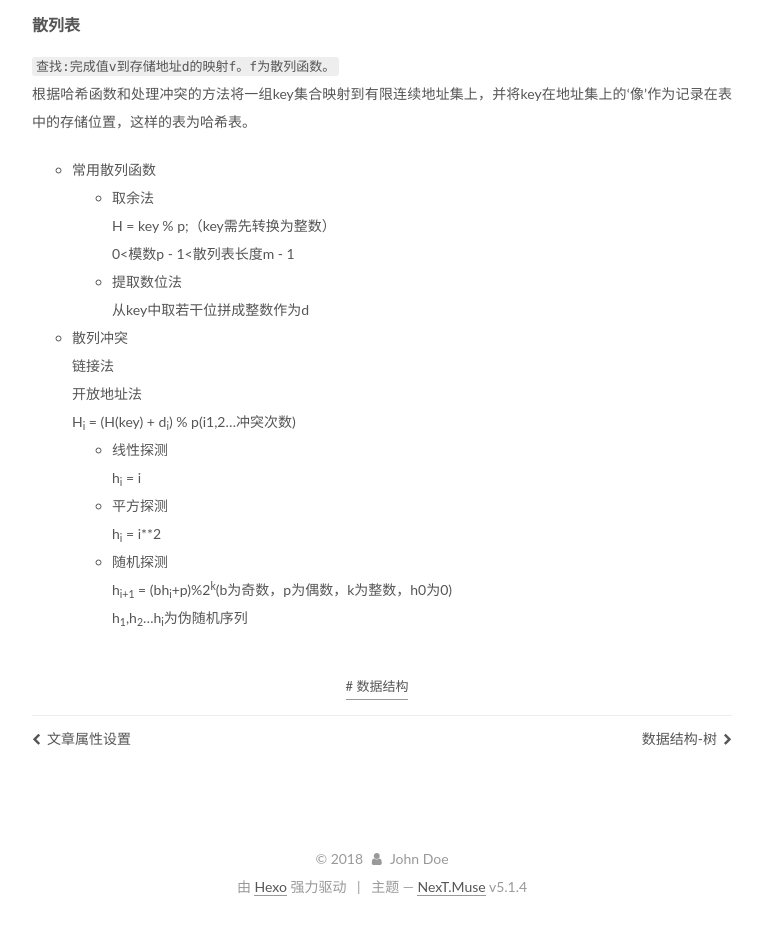
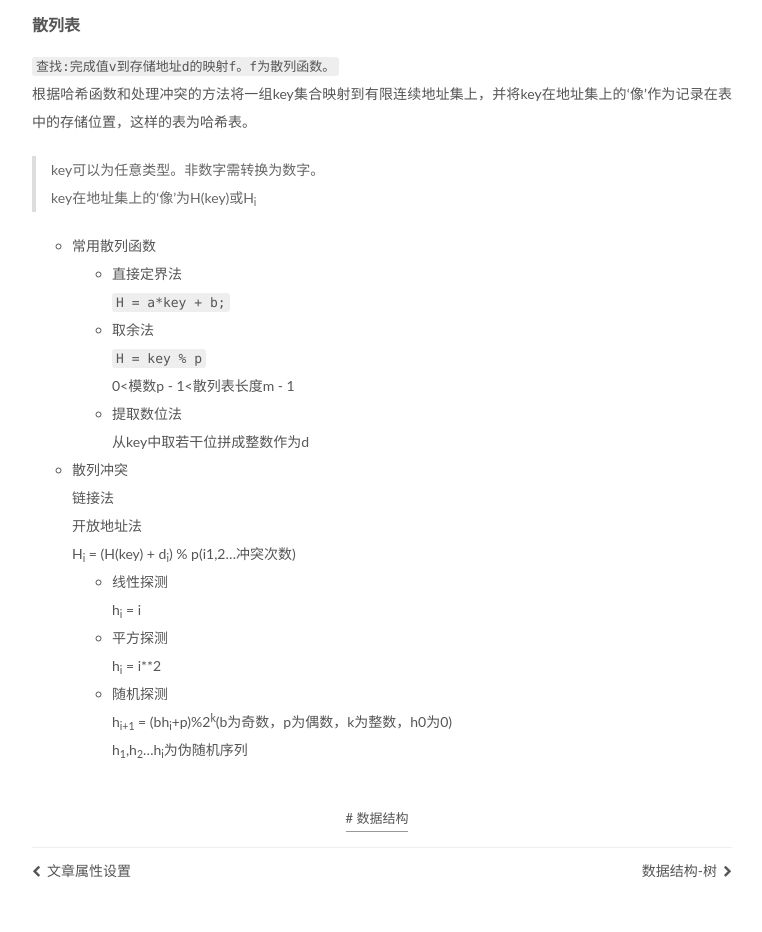
Before and after one commit to ldy-0/ldy-0.github.io, a plain HTML site: page 2018/01/05/list/index.html in a window 1280 px wide. Shown: the part 899-1831 px from the top of the page, without its empty margins (98-860 px from the left). Drawn offline with Linux system fonts and the light colour scheme.

Commit message:
Site updated: 2018-01-19 15:05:30

```diff
--- a/2018/01/05/list/index.html
+++ b/2018/01/05/list/index.html
@@ -87,7 +87,7 @@
 <meta property="og:site_name" content="Hexo">
 <meta property="og:description" content="关于表的一些知识">
 <meta property="og:locale" content="zh-Hans">
-<meta property="og:updated_time" content="2018-01-19T06:45:18.187Z">
+<meta property="og:updated_time" content="2018-01-19T07:03:29.729Z">
 <meta name="twitter:card" content="summary">
 <meta name="twitter:title" content="数据结构-表">
 <meta name="twitter:description" content="关于表的一些知识">
@@ -338,9 +338,13 @@
 <h4 id="顺序表"><a href="#顺序表" class="headerlink" title="顺序表"></a>顺序表</h4><p>采用顺序存储的线性表。<br><code>顺序存储:使用一组地址连续的存储单元进行存储。</code></p>
 <h4 id="链表"><a href="#链表" class="headerlink" title="链表"></a>链表</h4><p>采用链式存储的线性表。<br><code>链式存储:结点的逻辑次序与物理次序不必一致。</code></p>
 <h4 id="散列表"><a href="#散列表" class="headerlink" title="散列表"></a>散列表</h4><p><code>查找:完成值v到存储地址d的映射f。f为散列函数。</code><br>根据哈希函数和处理冲突的方法将一组key集合映射到有限连续地址集上，并将key在地址集上的‘像’作为记录在表中的存储位置，这样的表为哈希表。</p>
+<blockquote>
+<p>key可以为任意类型。非数字需转换为数字。<br>key在地址集上的‘像’为H(key)或H<sub>i</sub></p>
+</blockquote>
 <ul>
 <li>常用散列函数<ul>
-<li>取余法<br>H = key % p;（key需先转换为整数）<br>0&lt;模数p - 1&lt;散列表长度m - 1</li>
+<li>直接定界法<br><code>H = a*key + b;</code></li>
+<li>取余法<br><code>H = key % p</code><br>0&lt;模数p - 1&lt;散列表长度m - 1</li>
 <li>提取数位法<br>从key中取若干位拼成整数作为d</li>
 </ul>
 </li>
--- a/css/main.css
+++ b/css/main.css
@@ -1822,7 +1822,7 @@ pre .javascript .function {
   width: 4px;
   height: 4px;
   border-radius: 50%;
-  background: #50ff6c;
+  background: #ffeeaf;
 }
 .links-of-blogroll {
   font-size: 13px;
```
